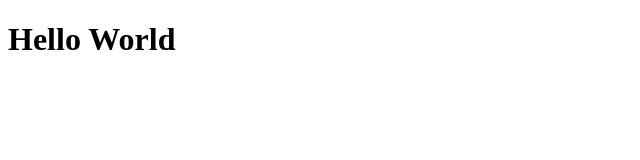
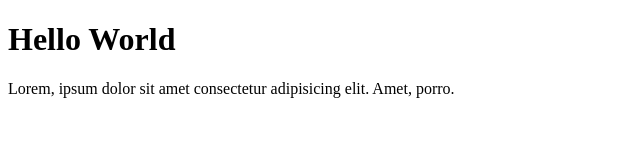
Before and after one commit to obyfarhanudin/by-git-test, a plain HTML site: page index.html in a window 1280 px wide. Shown: the whole page, without its empty margins (0-640 px from the left). Drawn offline with Linux system fonts and the light colour scheme.

Commit message:
menambahkan paragraf

```diff
--- a/index.html
+++ b/index.html
@@ -7,5 +7,8 @@
 </head>
 <body>
     <h1>Hello World</h1>
+    <p>Lorem, ipsum dolor sit amet
+        consectetur adipisicing elit.
+        Amet, porro.</p>
 </body>
 </html>
```
